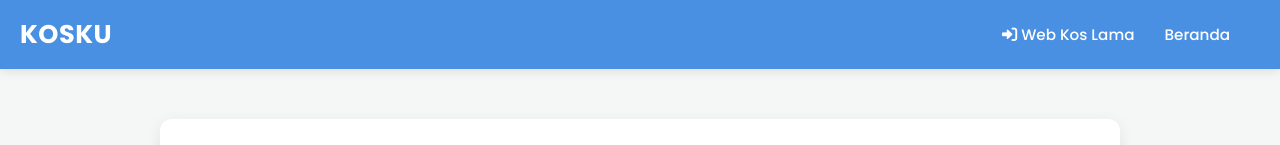
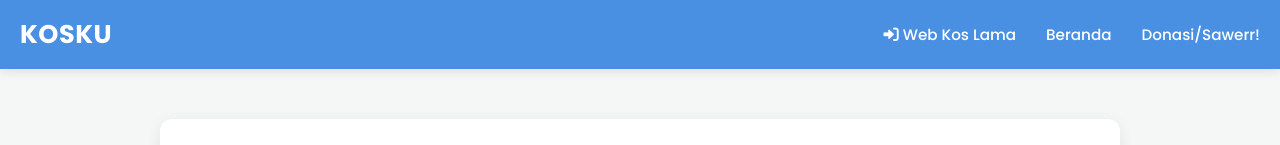
Before and after one commit to Fardanggg/KOS_Kamar, a plain HTML site: page index.html in a window 1280 px wide. Shown: the top 145 px of the page. Drawn offline with Linux system fonts and the light colour scheme.

Commit message:
Update index.html

```diff
--- a/index.html
+++ b/index.html
@@ -930,7 +930,7 @@
 </li>
 
             <li><a href="#">Beranda</a></li>
-            <li><a href="#"></a></li>
+            <li><a href="https://saweria.co/KentangWebs">Donasi/Sawerr!</a></li>
         </ul>
         <div class="hamburger">
             <span class="bar"></span>
```
